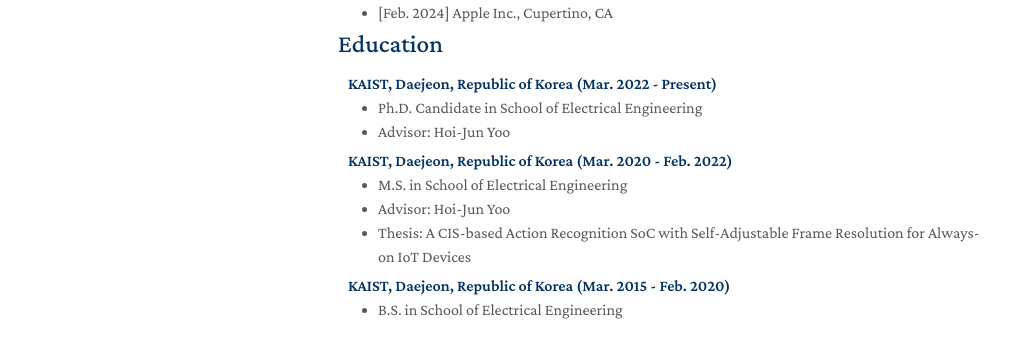
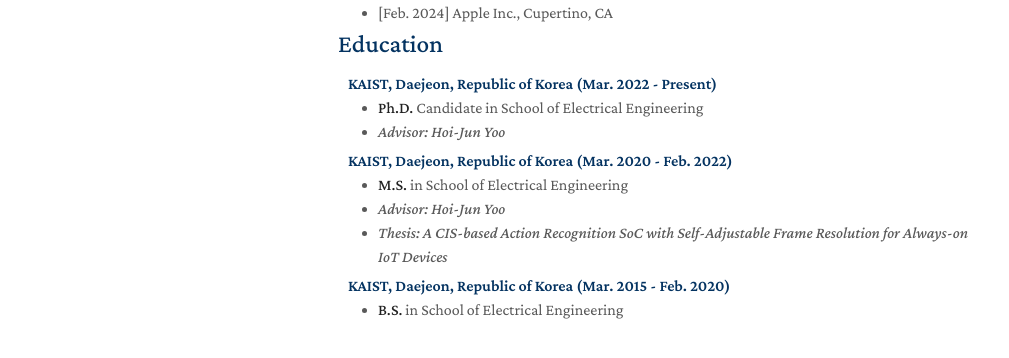
Before and after one commit to junharyu/junharyu.github.io, a Jekyll site: the page built from index.md, in a window 1280 px wide and 900 px high, scrolled down 579 px. Shown: the part 499-857 px from the top of the window, without its empty margins (132-1141 px from the left). Built offline with Jekyll 4.4.1, drawn with Linux system fonts in a browser that asks for light colours; nearby versions of some CDN libraries; a style sheet for code colours, icons or effects is not loaded; our own code applies the rules of GitHub Pages for plain Markdown files.

```diff
--- a/_includes/education.md
+++ b/_includes/education.md
@@ -2,18 +2,18 @@
 
 <h4 style="margin:0 10px 0;">KAIST, Daejeon, Republic of Korea (Mar. 2022 - Present)</h4>
 <ul style="margin:0 0 5px;">
-  <li><autocolor>Ph.D. Candidate in School of Electrical Engineering</autocolor></li>
-  <li><autocolor>Advisor: Hoi-Jun Yoo</autocolor></li>
+  <li><autocolor><strong>Ph.D.</strong> Candidate in School of Electrical Engineering</autocolor></li>
+  <li><autocolor><em>Advisor: Hoi-Jun Yoo</em></autocolor></li>
 </ul>
 
 <h4 style="margin:0 10px 0;">KAIST, Daejeon, Republic of Korea (Mar. 2020 - Feb. 2022)</h4>
 <ul style="margin:0 0 5px;">
-  <li><autocolor>M.S. in School of Electrical Engineering</autocolor></li>
-  <li><autocolor>Advisor: Hoi-Jun Yoo</autocolor></li>
-  <li><autocolor>Thesis: A CIS-based Action Recognition SoC with Self-Adjustable Frame Resolution for Always-on IoT Devices</autocolor></li>
+  <li><autocolor><strong>M.S.</strong> in School of Electrical Engineering</autocolor></li>
+  <li><autocolor><em>Advisor: Hoi-Jun Yoo</em></autocolor></li>
+  <li><autocolor><em>Thesis: A CIS-based Action Recognition SoC with Self-Adjustable Frame Resolution for Always-on IoT Devices</em></autocolor></li>
 </ul>
 
 <h4 style="margin:0 10px 0;">KAIST, Daejeon, Republic of Korea (Mar. 2015 - Feb. 2020)</h4>
 <ul style="margin:0 0 5px;">
-  <li><autocolor>B.S. in School of Electrical Engineering</autocolor></li>
+  <li><autocolor><strong>B.S.</strong> in School of Electrical Engineering</autocolor></li>
 </ul>
```
